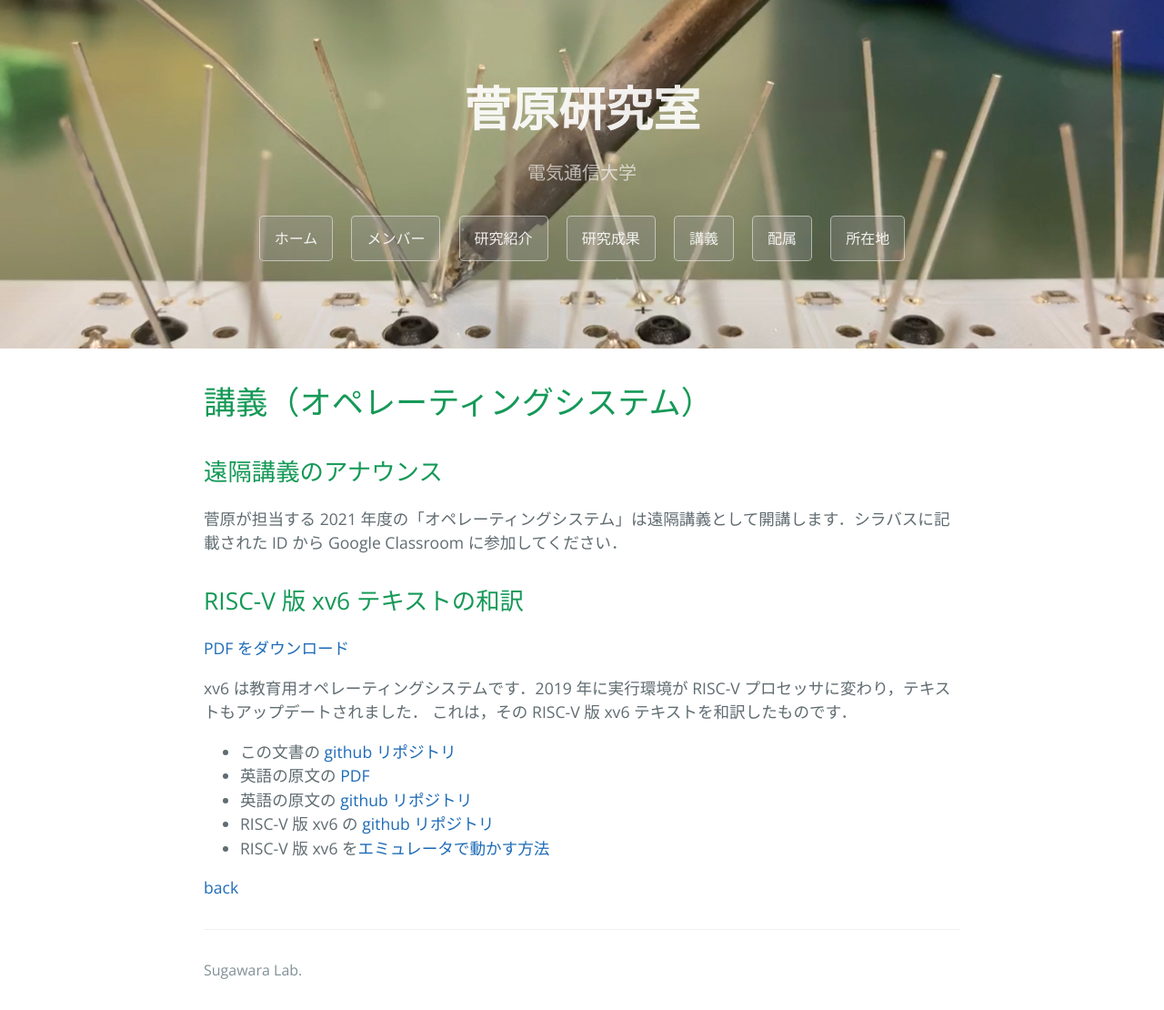
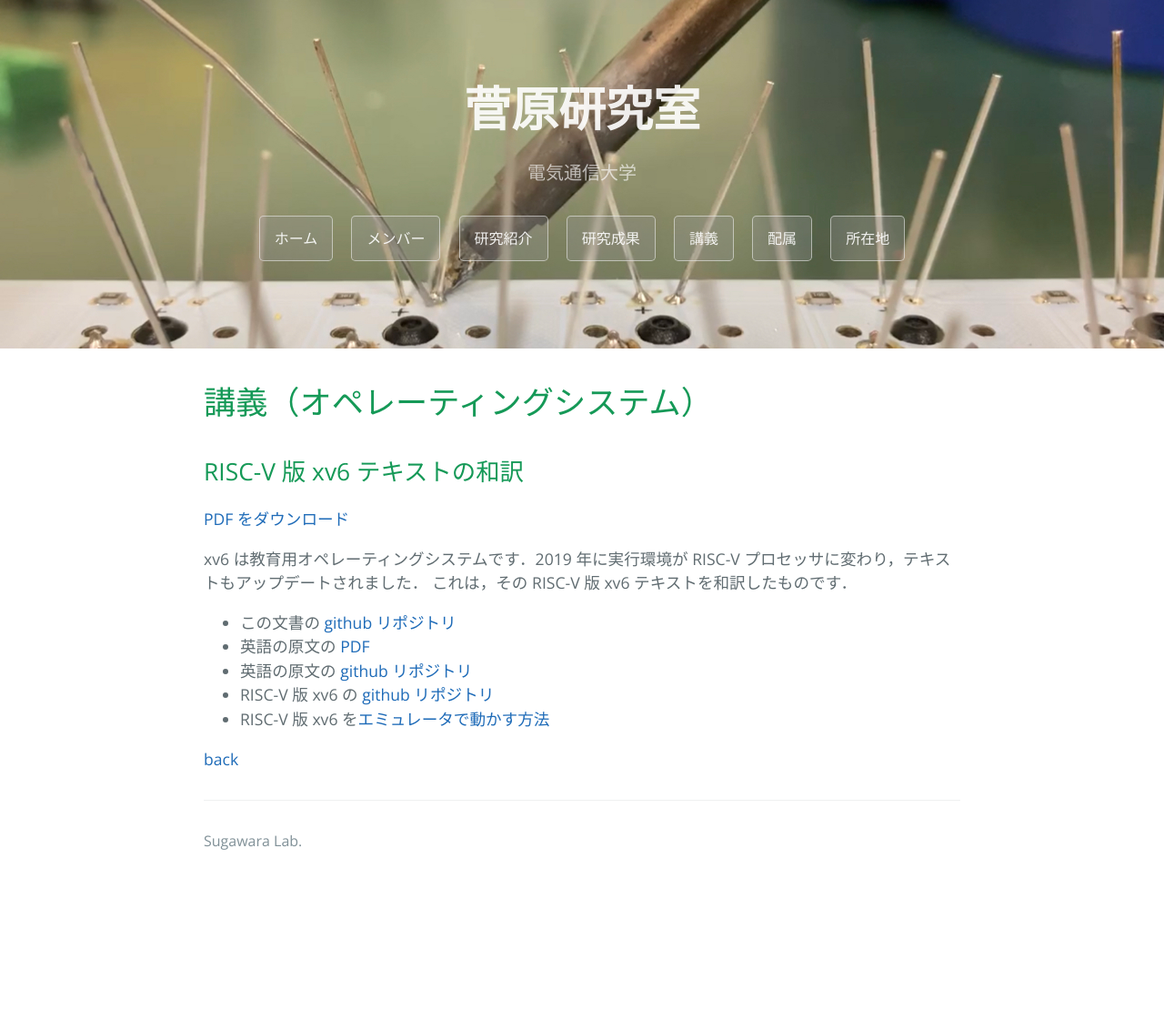
Before and after one commit to sugawara-bbbb/weblab, a Jekyll site: the page built from lecture.md, in a window 1280 px wide. Shown: the whole page at 91% size. Built offline with Jekyll 4.4.1, drawn with Linux system fonts in a browser that asks for light colours; our own code applies the rules of GitHub Pages for plain Markdown files; after the commit the page ends 968 px from its top, so only the background shows below that.

Commit message:
Removed old texts

```diff
--- a/lecture.md
+++ b/lecture.md
@@ -4,9 +4,6 @@ layout: default
 
 # 講義（オペレーティングシステム）
 
-## 遠隔講義のアナウンス
-
-菅原が担当する 2021 年度の「オペレーティングシステム」は遠隔講義として開講します．シラバスに記載された ID から Google Classroom に参加してください．
 
 ## RISC-V 版 xv6 テキストの和訳
 
```
